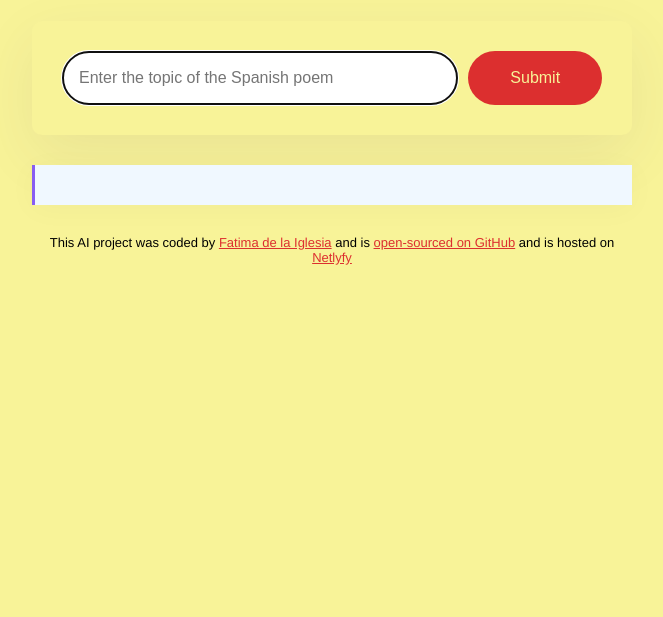
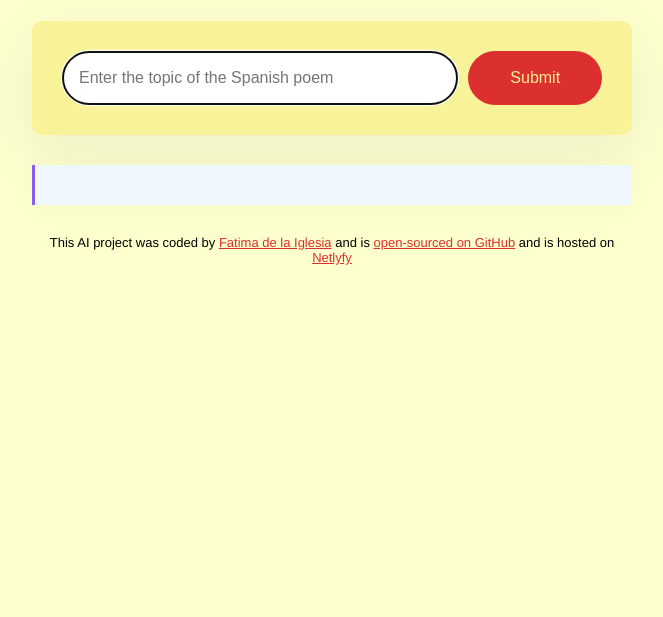
Before and after one commit to FatimadelaIglesia/spanish-poem-generator, a plain HTML site: page index.html in a window 1280 px wide. Shown: the part 183-800 px from the top of the page, without its empty margins (308-971 px from the left). Drawn offline with nearby package versions, Linux system fonts and the light colour scheme.

Commit message:
Update style.css

```diff
--- a/src/style.css
+++ b/src/style.css
@@ -1,5 +1,5 @@
 body {
-  background-color: #f8f398;
+  background-color: #fdffcd;
   font-family: Helvetica, Arial, sans-serif;
 }
 
```
